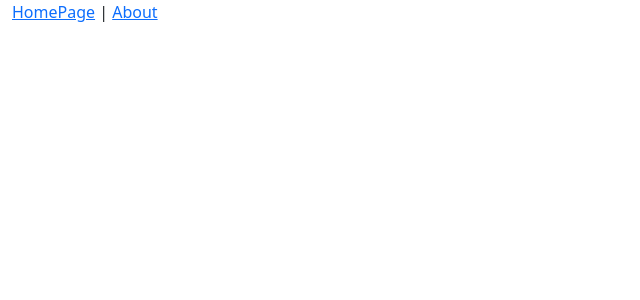
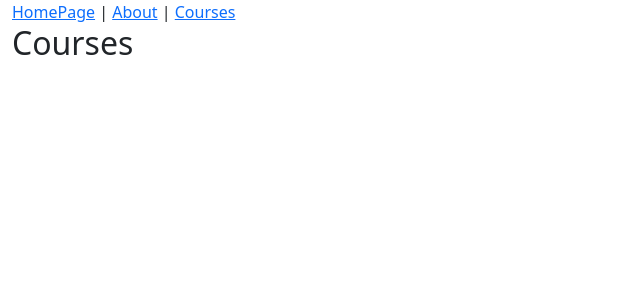
Before and after one commit to EtienneWarneck/react-redux-2, a React (Create React App) app: page /courses in a window 1280 px wide. Before the commit this address had no page. Shown: the top 300 px of the page, without its empty margins (0-640 px from the left). Built offline with nearby package versions, Linux system fonts and the light colour scheme.

Commit message:
Adding components ready for Redux

```diff
--- a/src/App.js
+++ b/src/App.js
@@ -3,15 +3,20 @@ import HomePage from './HomePage';
 import { Routes, Route, BrowserRouter as Router } from "react-router-dom"
 import AboutPage from "./AboutPage"
 import Header from "./Header"
+import PageNotFound from "./PageNotFound";
+import CoursesPage from "./Courses.js/CoursesPage";
 
 function App() {
   return (
     <div className="container-fluid">
+
       <Router>
         <Header />
         <Routes>
           <Route exact path="/" element={<HomePage />} />
           <Route path="/about" element={<AboutPage />} />
+          <Route path="/courses" element={<CoursesPage />} />
+          <Route element={<PageNotFound />} />
         </Routes>
       </Router>
     </div>
--- /dev/null
+++ b/src/Courses.js/CoursesPage.js
@@ -0,0 +1,11 @@
+import React from 'react';
+
+function CoursesPage(props) {
+    return (
+        <div>
+            <h2>Courses</h2>
+        </div>
+    );
+}
+
+export default CoursesPage;
--- a/src/Header.js
+++ b/src/Header.js
@@ -8,6 +8,8 @@ function Header() {
             <NavLink to="/" activestyle={activeStyle}>HomePage</NavLink>
             {" | "}
             <NavLink to="/about" activestyle={activeStyle}>About</NavLink>
+            {" | "}
+            <NavLink to="/courses" activestyle={activeStyle}>Courses</NavLink>
 
         </div>
     );
--- a/src/HomePage.js
+++ b/src/HomePage.js
@@ -2,6 +2,7 @@ import React from 'react';
 import { Link } from "react-router-dom";
 
 function HomePage() {
+
     return (
         <div className="jumbotron">
             <h1>Administration</h1>
--- a/src/PageNotfound.js
+++ b/src/PageNotfound.js
@@ -1,6 +1,6 @@
 import React from 'react';
 
-function PageNotfound(props) {
+function PageNotFound(props) {
     return (
         <div>
             404
@@ -8,4 +8,4 @@ function PageNotfound(props) {
     );
 }
 
-export default PageNotfound;
+export default PageNotFound;
```
Also changed, not shown: 1 other file (tests, documents, lock files or other folders).
